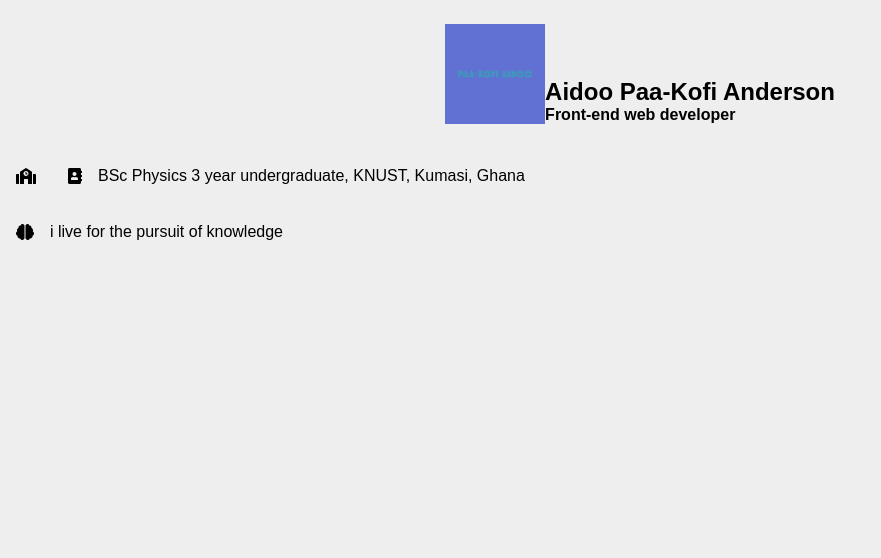
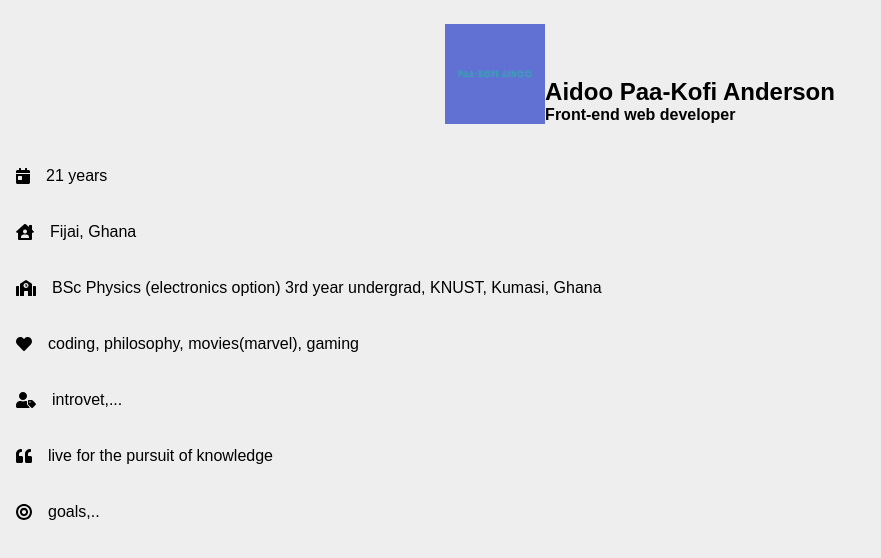
Before and after one commit to paakofiaidoo/Portfolio, a Next.js app: page /apps/About in a window 1280 px wide. Shown: the top 558 px of the page, without its empty margins (0-881 px from the left). Built offline with nearby package versions, Linux system fonts and the light colour scheme.

Commit message:
refactored code

```diff
--- a/pages/apps/About.js
+++ b/pages/apps/About.js
@@ -1,14 +1,30 @@
 import {
-  faBrain,
   faSchool,
-  faAddressBook,
+  faBullseye,
+  faCalendarDay,
+  faHeart,
+  faQuoteLeft,
+  faUserTag,
+  faHouseUser,
 } from "@fortawesome/free-solid-svg-icons";
-import { IconLookup } from "@fortawesome/fontawesome-svg-core";
-import { faGithub } from "@fortawesome/free-brands-svg-icons";
 import { FontAwesomeIcon } from "@fortawesome/react-fontawesome";
 import Image from "next/image";
 import styles from "../../styles/apps/About.module.scss";
 const About = () => {
+  const about = [
+    { fa: faCalendarDay, details: "21 years" },
+    { fa: faHouseUser, details: "Fijai, Ghana" },
+    {
+      fa: faSchool,
+      details:
+        " BSc Physics (electronics option) 3rd year undergrad, KNUST, Kumasi, Ghana",
+    },
+    { fa: faHeart, details: "coding, philosophy, movies(marvel), gaming" },
+    { fa: faUserTag, details: "introvet,..." },
+
+    { fa: faQuoteLeft, details: " live for the pursuit of knowledge" },
+    { fa: faBullseye, details: "goals,.." },
+  ];
   return (
     <div className={`${styles.about}`}>
       <div className={`${styles.intro}`}>
@@ -25,16 +41,12 @@ const About = () => {
         </h2>
       </div>
       <div className={`${styles.info}`}>
-        <p className={`${styles.text}`}>
-
-          <FontAwesomeIcon icon={faSchool} className={`icon`} />
-          <FontAwesomeIcon icon={faAddressBook} className={`icon`} />
-          BSc Physics 3 year undergraduate, KNUST, Kumasi, Ghana
-        </p>
-        <p className={`${styles.text}`}>
-          <FontAwesomeIcon icon={faBrain} className={`icon`} />i live for the
-          pursuit of knowledge
-        </p>
+        {about.map(({ fa, details }) => (
+          <p className={`${styles.text}`}>
+            <FontAwesomeIcon icon={fa} className={`icon`} />
+            {details}
+          </p>
+        ))}
       </div>
     </div>
   );
```
